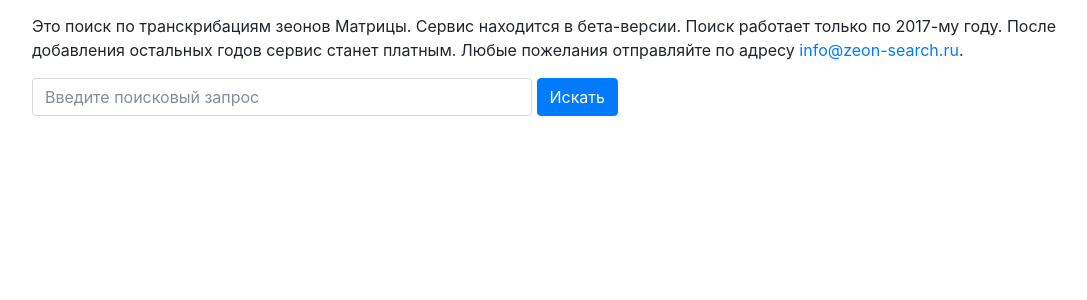
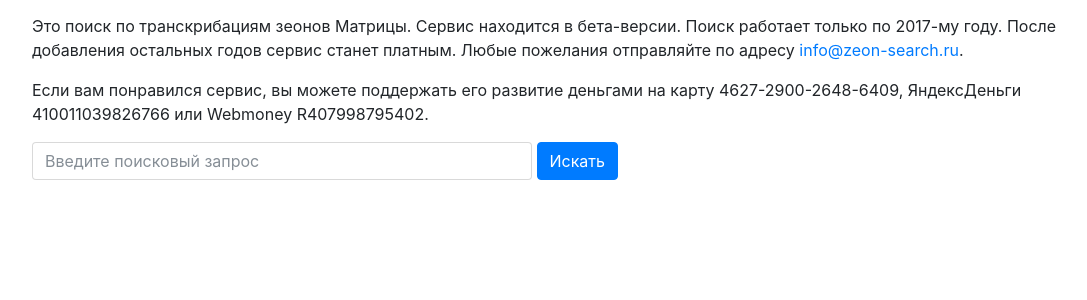
Before and after one commit to glader/ZeonSearch, a Django app: page / in a window 1280 px wide. Shown: the part 56-356 px from the top of the page, without its empty margins (53-1140 px from the left). Run offline with Django 3.2, Linux system fonts and the light colour scheme; some libraries are stand-ins or nearby versions.

Commit message:
Donation message

```diff
--- a/core/templates/core/index.html
+++ b/core/templates/core/index.html
@@ -23,6 +23,8 @@
             <p>Это поиск по транскрибациям зеонов Матрицы. Сервис находится в бета-версии. Поиск работает только по 2017-му году.
                После добавления остальных годов сервис станет платным. Любые пожелания отправляйте по адресу
               <a href="mailto:info@zeon-search.ru">info@zeon-search.ru</a>.</p>
+            <p>Если вам понравился сервис, вы можете поддержать его развитие деньгами на карту 4627-2900-2648-6409,
+               ЯндексДеньги 410011039826766 или Webmoney R407998795402.</p>
             <form class="form-inline" method="GET">
                 <input type="text" name="query" class="form-control" placeholder="Введите поисковый запрос"
                        value="{{ query }}" style="width: 500px"> &nbsp;
```
